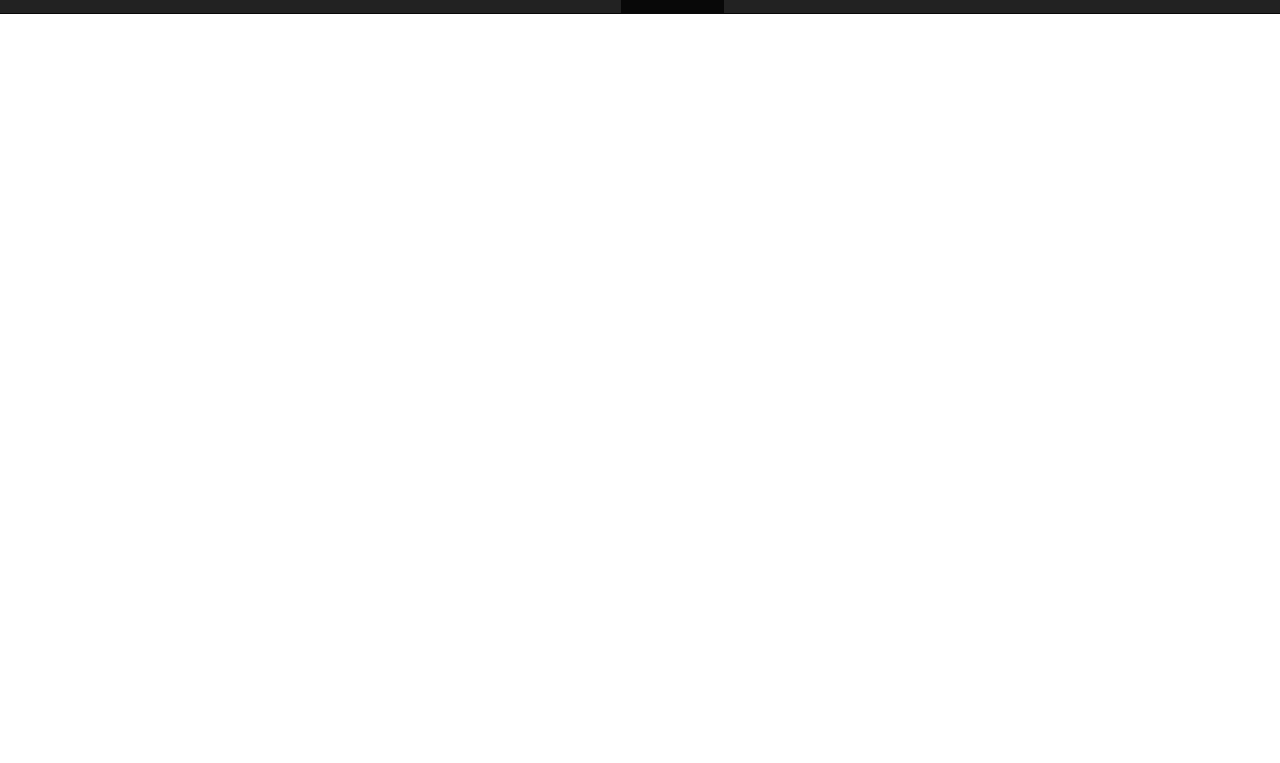
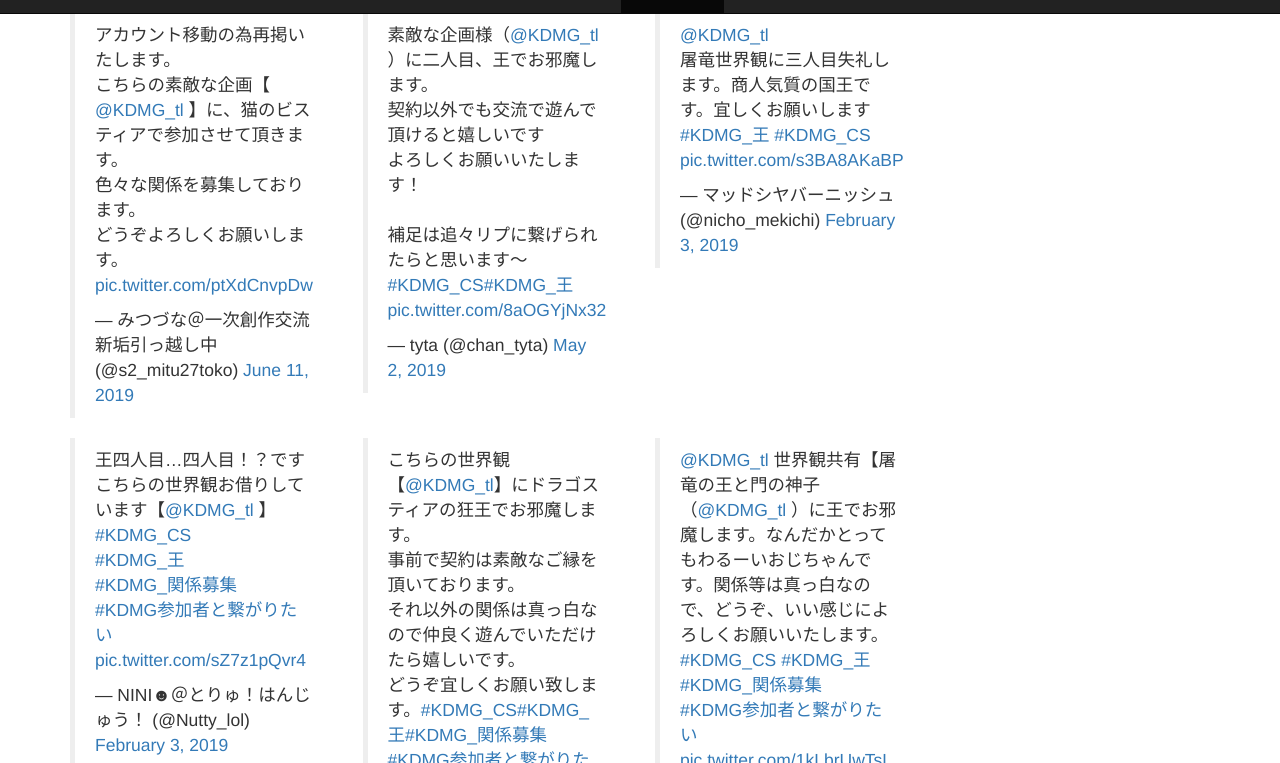
Before and after one commit to popowa/kdmg, a website: page kings.html in a window 1280 px wide. Shown: the part 37-800 px from the top of the page. Drawn offline with nearby package versions, Linux system fonts and the light colour scheme; no server answers.

Commit message:
change path of JSON

```diff
--- a/kings.html
+++ b/kings.html
@@ -18,7 +18,7 @@
     <script>
     $(function(){
       var output = "<div class='row'>";
-      $.getJSON("https://popowa.github.io/kdmg/extra/output.json", function(data){
+      $.getJSON("https://popowa.github.io/kdmg/output.json", function(data){
           for(var i=0;i < data.length;i++){
              if((i%3)==0) {
                 output += "</div><div class='row'>" + "<div class='col-sm-3'>" + data[i].html + "</div>";
```
